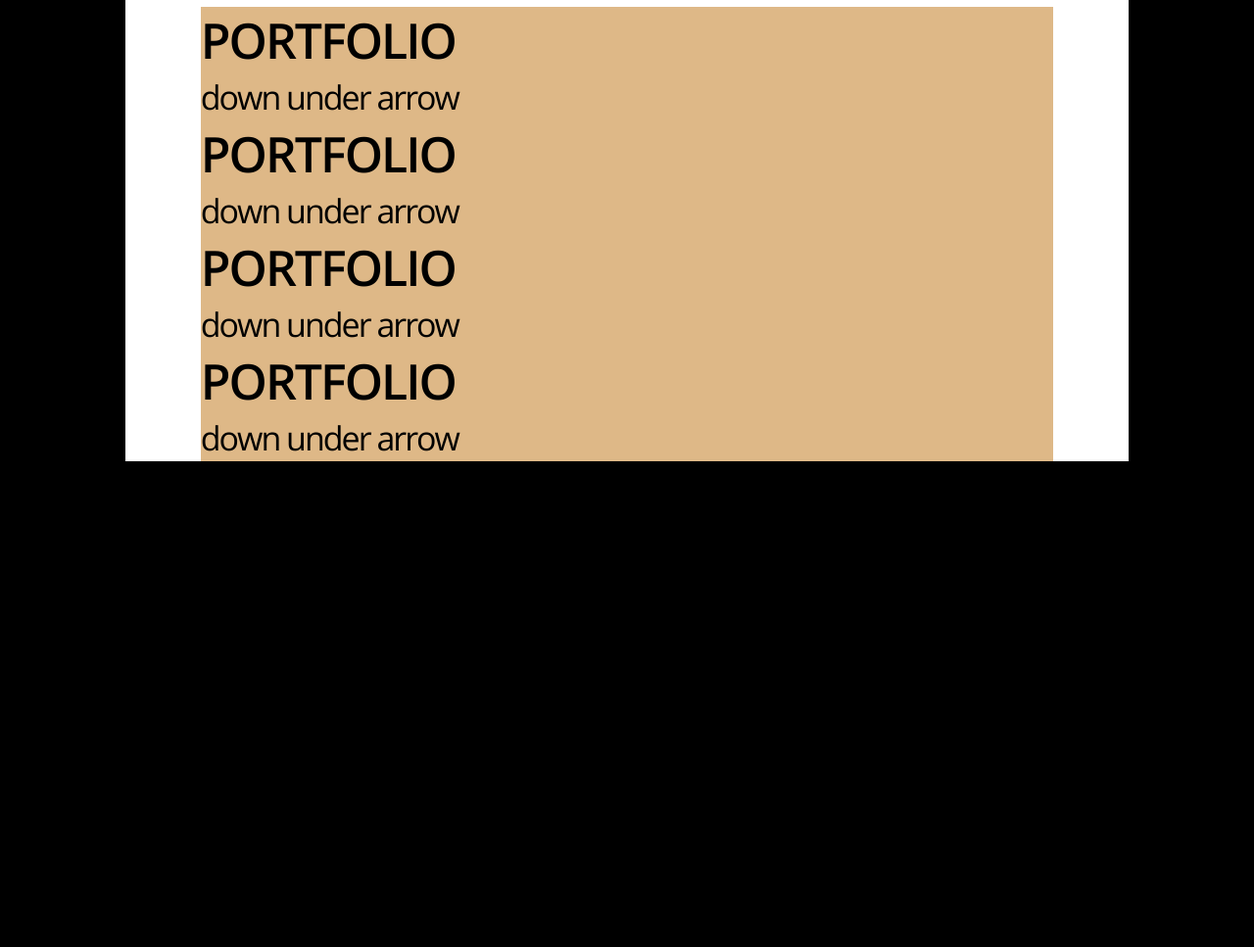
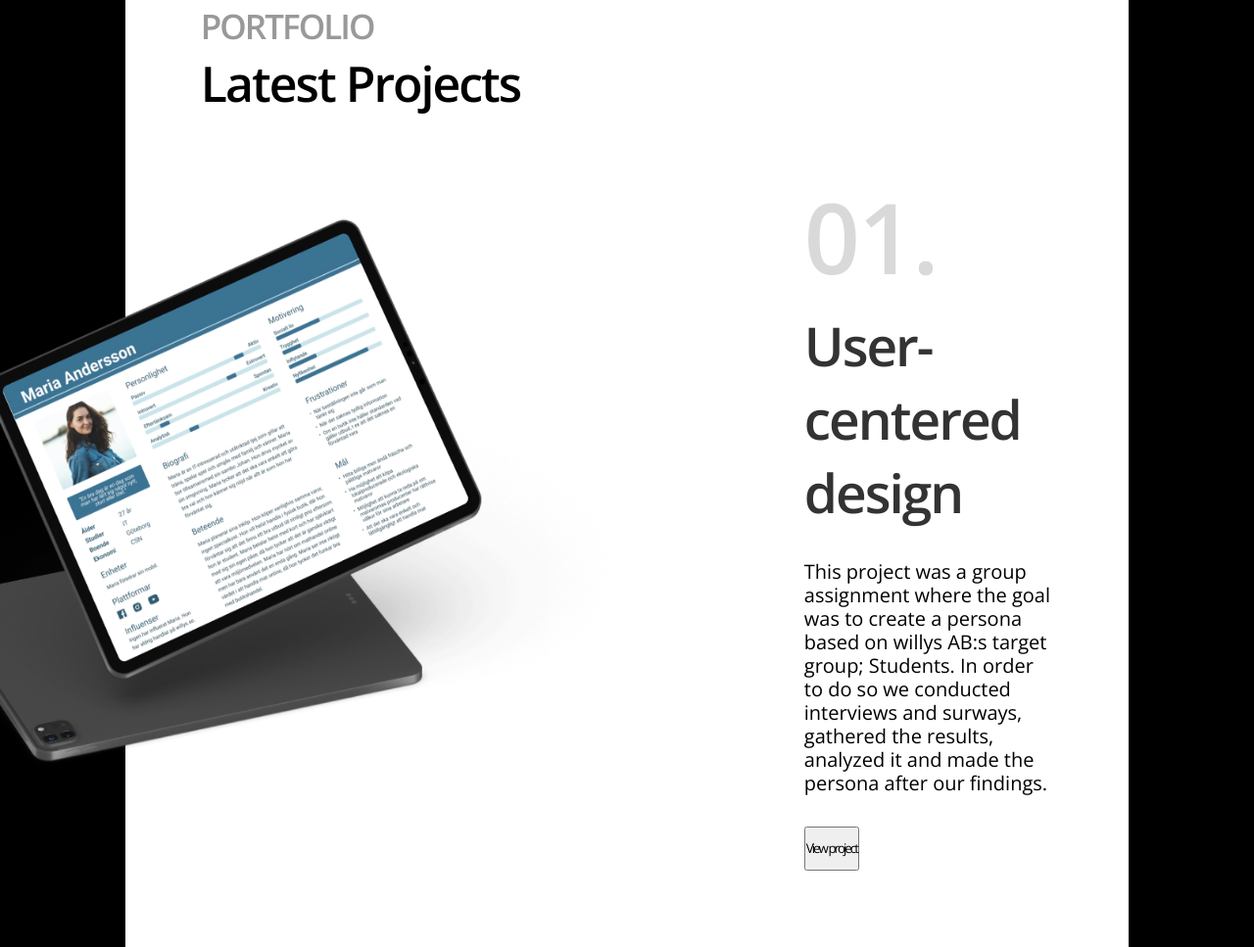
Before and after one commit to EmmaWendelstam/emmas-portfolio-1, a plain HTML site: page index.html in a window 1280 px wide. Shown: the part 793-1760 px from the top of the page at 98% size. Before the commit the page ends 1264 px from the top, so only its background shows below. Drawn offline with nearby package versions, Linux system fonts and the light colour scheme.

Commit message:
added centered design

```diff
--- a/index.html
+++ b/index.html
@@ -27,7 +27,8 @@
                         <h2>Hello! My name is <br> <mark class="underline-medium">Emma Wendelstam</mark></h2>
                         <p>
                             I am a UX/UI Designer who is passionate about creating beautiful and
-                            user friendly products. I am working to make your experience <mark class="underline-small">better</mark>.
+                            user friendly products. I am working to make your experience <mark
+                                class="underline-small">better</mark>.
                         </p>
                     </article>
                     <img src="./assets/Ellipse 55.png" alt="emma" />
@@ -39,15 +40,28 @@
             </section>
         </header>
 
-        <main>
-            <h2>PORTFOLIO</h2>
-            <p>down under arrow</p>
-            <h2>PORTFOLIO</h2>
-            <p>down under arrow</p>
-            <h2>PORTFOLIO</h2>
-            <p>down under arrow</p>
-            <h2>PORTFOLIO</h2>
-            <p>down under arrow</p>
+        <main class="main">
+            <section class="project-1">
+                <img src="./assets/iPad Pro.png" alt="ipad Pro">
+                <section>
+                    <h2>01.</h2>
+                    <article>
+                        <h3>User-centered design</h3>
+                        <p>This project was a group assignment where the goal was to create a persona based on willys
+                            AB:s
+                            target group; Students. In order to do so we conducted interviews and surways, gathered the
+                            results,
+                            analyzed it and made the persona after our findings.</p>
+                        <button>View project</button>
+                    </article>
+                </section>
+            </section>
+
+
+
+
+
+
 
         </main>
     </div>
--- a/style.css
+++ b/style.css
@@ -33,7 +33,6 @@ header {
 
 main {
   width: 68vw;
-  background-color: burlywood;
 }
 
 ul,
@@ -140,3 +139,60 @@ a:hover {
 }
 
 /* ================================================================= */
+
+/* Projects */
+
+.main {
+  display: flex;
+  flex-direction: column;
+  align-items: center;
+}
+
+.main h2 {
+  font-family: "Open Sans", sans-serif;
+  font-weight: 600;
+  font-size: 100px;
+  line-height: 148px;
+  color: rgba(0, 0, 0, 0.15);
+}
+
+.main h3 {
+  font-family: "Open Sans", sans-serif;
+  font-weight: 600;
+  font-size: 55px;
+  line-height: 75px;
+  color: rgba(0, 0, 0, 0.8);
+  padding-bottom: 2rem;
+}
+
+.main p {
+  font-family: "Open Sans", sans-serif;
+  font-weight: 300;
+  font-size: 20px;
+  line-height: 24px;
+  color: #000000;
+  letter-spacing: 0px;
+  padding-bottom: 2rem;
+}
+
+.project-1 {
+  display: flex;
+  flex-direction: row;
+  align-items: flex-start;
+  position: relative;
+  height: 100vh;
+  width: 68vw;
+  padding-top: 10rem;
+}
+
+.project-1 img {
+  position: absolute;
+  right: 27.5rem;
+  top: 11rem;
+  height: 625px;
+  width: 789px;
+}
+
+.project-1 section {
+  padding-left: 38.5rem;
+}
```
Also changed, not shown: assets/iPad Pro.png (added).
